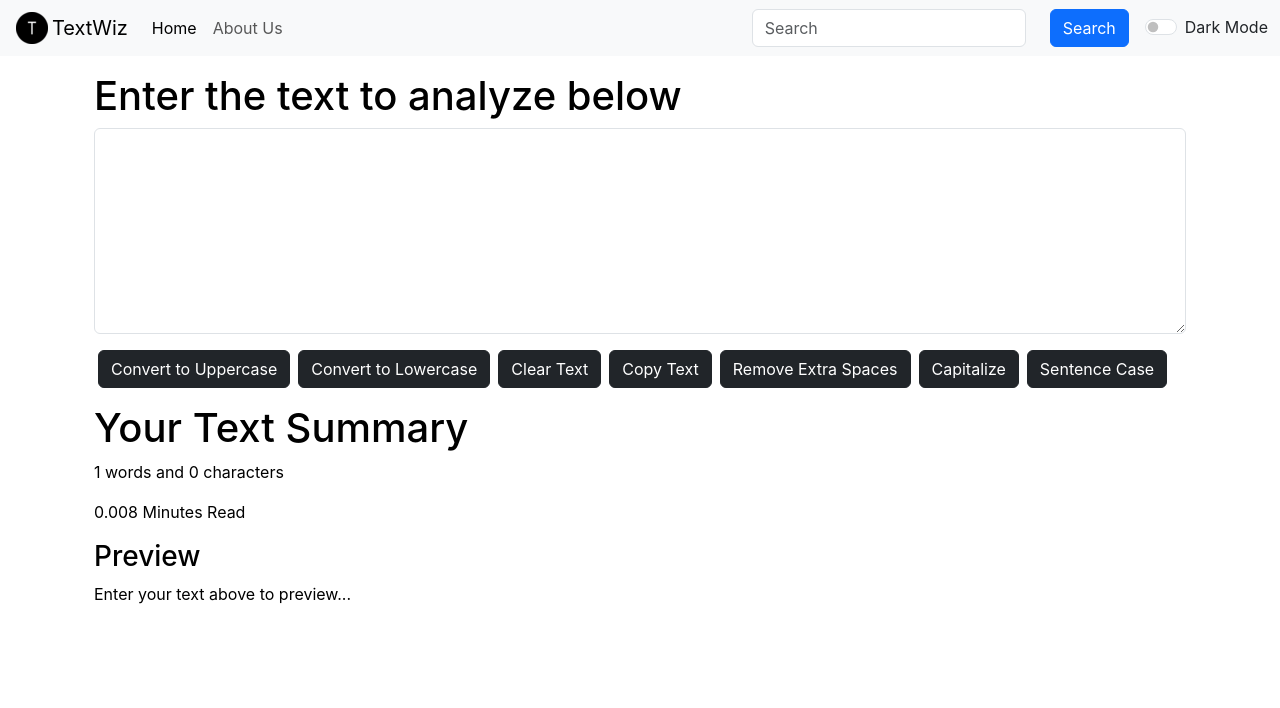
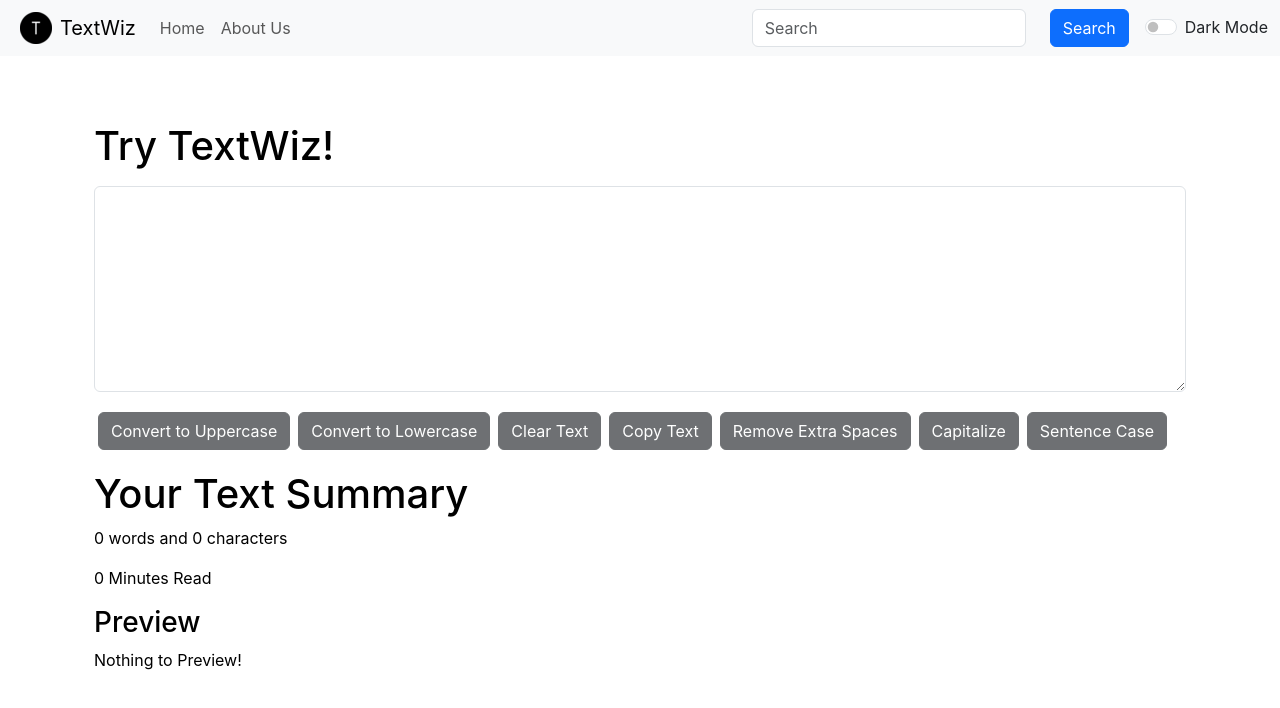
Before and after one commit to girijachachada/TextWiz, a React (Create React App) app: page / in a window 1280 px wide. Shown: the top 708 px of the page. Built offline with nearby package versions, Linux system fonts and the light colour scheme.

Commit message:
Enhanced Features

```diff
--- a/src/App.js
+++ b/src/App.js
@@ -50,7 +50,7 @@ function App() {
       <div className="container my-3">
       <Routes>
           <Route exact path="/about" element={<About mode={mode} />} />
-          <Route exact path="/"element={<TextForm heading="Enter the text to analyze below" showAlert={showAlert} mode={mode}/>} />
+          <Route exact path="/"element={<TextForm heading="Try TextWiz" showAlert={showAlert} mode={mode}/>} />
       </Routes>
       </div>
       </Router>
--- a/src/components/About.js
+++ b/src/components/About.js
@@ -11,7 +11,7 @@ export default function About(props) {
         if (props.mode === "dark") {
           setMyStyle({
             color: 'white',
-            backgroundColor: 'rgba(1,1,1,0.95)'
+            backgroundColor: 'rgb(33, 37, 41)'
           });
         } else {
           setMyStyle({
@@ -48,7 +48,7 @@ export default function About(props) {
                 <div className="accordion-item">
                     <h2 className="accordion-header">
                         <button className="accordion-button collapsed" style={myStyle} type="button" data-bs-toggle="collapse" data-bs-target="#flush-collapseOne" aria-expanded="false" aria-controls="flush-collapseOne">
-                            What is TextWiz?
+                           <strong>What is TextWiz?</strong>
                         </button>
                     </h2>
                     <div id="flush-collapseOne" className="accordion-collapse collapse" data-bs-parent="#accordionFlushExample">
@@ -58,11 +58,21 @@ export default function About(props) {
                 <div className="accordion-item">
                     <h2 className="accordion-header">
                         <button className="accordion-button collapsed" type="button" style={myStyle} data-bs-toggle="collapse" data-bs-target="#flush-collapseTwo" aria-expanded="false" aria-controls="flush-collapseTwo">
-                            What features do we provide?
+                            <strong>What features do we provide?</strong>
                         </button>
                     </h2>
                     <div id="flush-collapseTwo" className="accordion-collapse collapse" data-bs-parent="#accordionFlushExample">
                         <div className="accordion-body" style={myStyle}>We provide features like text conversion, text summarization,text enhancing and many more.</div>
+                    </div>
+                </div>
+                <div className="accordion-item">
+                    <h2 className="accordion-header">
+                        <button className="accordion-button collapsed" type="button" style={myStyle} data-bs-toggle="collapse" data-bs-target="#flush-collapseThree" aria-expanded="false" aria-controls="flush-collapseThree">
+                            <strong>Is it free to use?</strong>
+                        </button>
+                    </h2>
+                    <div id="flush-collapseThree" className="accordion-collapse collapse" data-bs-parent="#accordionFlushExample">
+                        <div className="accordion-body" style={myStyle}>TextWiz is absolutely free to use.</div>
                     </div>
                 </div>
             </div>
--- a/src/components/Alert.js
+++ b/src/components/Alert.js
@@ -8,8 +8,10 @@ export default function Alert(props) {
   }
 
   return (
-        props.alert && <div className={`alert alert-${props.alert.type} alert-dismissible fade show`} role="alert">
-        <strong>{capitalize(props.alert.type)} </strong>{props.alert.msg}
-        </div>
+    <div style={{height:"50px"}}>
+      {props.alert && <div className={`alert alert-${props.alert.type} alert-dismissible fade show`} role="alert">
+      <strong>{capitalize(props.alert.type)} </strong>{props.alert.msg}
+      </div>}
+    </div>
   )
 }
--- a/src/components/Navbar.js
+++ b/src/components/Navbar.js
@@ -1,5 +1,5 @@
 import React from "react";
-import PropTypes from "prop-types";
+// import PropTypes from "prop-types";
 import { Link } from "react-router-dom";
 
 export default function Navbar(props) {
@@ -9,7 +9,7 @@ export default function Navbar(props) {
       data-bs-theme={props.mode}
     >
       <div className="container-fluid">
-        <img className="mx-1" alt="Logo" src={`${process.env.PUBLIC_URL}/favicon-32x32.png`}/>
+        <img className="mx-2" alt="Logo" src={`${process.env.PUBLIC_URL}/favicon-32x32.png`}/>
         <Link className="navbar-brand" to="/">
           {props.title}
         </Link>
@@ -27,11 +27,11 @@ export default function Navbar(props) {
         <div className="collapse navbar-collapse" id="navbarSupportedContent">
           <ul className="navbar-nav me-auto mb-2 mb-lg-0">
             <li className="nav-item">
-              <Link className="nav-link active" aria-current="page" to="/">
+              <Link className="nav-link" aria-current="page" to="/">
                 Home
               </Link>
             </li>
-            <li classNameName="nav-item">
+            <li className="nav-item">
               <Link className="nav-link" to="/about">
                 {props.aboutText}
               </Link>
@@ -56,7 +56,7 @@ export default function Navbar(props) {
               id="flexSwitchCheckDefault"
               onClick={props.toggleMode}
             />
-            <label className="form-check-label" for="flexSwitchCheckDefault">
+            <label className="form-check-label" htmlFor="flexSwitchCheckDefault">
               Dark Mode
             </label>
           </div>
@@ -66,12 +66,12 @@ export default function Navbar(props) {
   );
 }
 
-Navbar.propTypes = {
-  title: PropTypes.string.isRequired,
-  aboutText: PropTypes.string.isRequired,
-};
+// Navbar.propTypes = {
+//   title: PropTypes.string.isRequired,
+//   aboutText: PropTypes.string.isRequired,
+// };
 
-Navbar.defaultProps = {
-  title: "Set Title Here",
-  aboutText: "About",
-};
+// Navbar.defaultProps = {
+//   title: "Set Title Here",
+//   aboutText: "About",
+// };
--- a/src/components/TextForm.js
+++ b/src/components/TextForm.js
@@ -32,6 +32,7 @@ export default function TextForm(props) {
     var text = document.getElementById("myBox");
     text.select();
     navigator.clipboard.writeText(text.value);
+    document.getSelection().removeAllRanges();
     props.showAlert("Copied to Clipboard","success");
   }
 
@@ -62,7 +63,7 @@ export default function TextForm(props) {
   return (
     <>
       <div className="container my-3" style={{color: props.mode==='dark'?'white':'black'}}>
-        <h1>{props.heading}</h1>
+        <h1 className="mb-3">{props.heading}!</h1>
         <div className="mb-3">
           <textarea
             className="form-control"
@@ -73,34 +74,34 @@ export default function TextForm(props) {
             style={{backgroundColor: props.mode==='dark'?'#212529':'white', color: props.mode==='dark'?'white':'black'}}
           ></textarea>
         </div>
-        <button className={`btn btn-${props.mode==='light'?'dark':'light'} mx-1`} onClick={handleUpperClick}>
+        <button className={`btn btn-${props.mode==='light'?'dark':'light'} mx-1 my-1`} disabled={text.length===0} onClick={handleUpperClick}>
           Convert to Uppercase
         </button>
-        <button className={`btn btn-${props.mode==='light'?'dark':'light'} mx-1`} onClick={handleLowerClick}>
+        <button className={`btn btn-${props.mode==='light'?'dark':'light'} mx-1 my-1`} disabled={text.length===0} onClick={handleLowerClick}>
           Convert to Lowercase
         </button>
-        <button className={`btn btn-${props.mode==='light'?'dark':'light'} mx-1`} onClick={handleClearClick}>
+        <button className={`btn btn-${props.mode==='light'?'dark':'light'} mx-1 my-1`} disabled={text.length===0} onClick={handleClearClick}>
           Clear Text
         </button>
-        <button className={`btn btn-${props.mode==='light'?'dark':'light'} mx-1`} onClick={handleCopy}>
+        <button className={`btn btn-${props.mode==='light'?'dark':'light'} mx-1 my-1`} disabled={text.length===0} onClick={handleCopy}>
           Copy Text
         </button>
-        <button className={`btn btn-${props.mode==='light'?'dark':'light'} mx-1`} onClick={handleExtraSpaces}>
+        <button className={`btn btn-${props.mode==='light'?'dark':'light'} mx-1 my-1`} disabled={text.length===0} onClick={handleExtraSpaces}>
           Remove Extra Spaces
         </button>
-        <button className={`btn btn-${props.mode==='light'?'dark':'light'} mx-1`} onClick={handleCapitalize}>
+        <button className={`btn btn-${props.mode==='light'?'dark':'light'} mx-1 my-1`} disabled={text.length===0} onClick={handleCapitalize}>
           Capitalize
         </button>
-        <button className={`btn btn-${props.mode==='light'?'dark':'light'} mx-1`} onClick={handleSentenceCase}>
+        <button className={`btn btn-${props.mode==='light'?'dark':'light'} mx-1 my-1`} disabled={text.length===0} onClick={handleSentenceCase}>
           Sentence Case
         </button>
       </div>
       <div className="container my-3" style={{color: props.mode==='dark'?'white':'black'}}>
         <h1>Your Text Summary</h1>
-        <p>{text.split(" ").length} words and {text.length} characters</p>
-        <p>{0.008*text.split(" ").length} Minutes Read</p>
+        <p>{text.split(/\s+/).filter((element)=>{return element.length!==0}).length} words and {text.length} characters</p>
+        <p>{0.008*text.split(/\s+/).filter((element)=>{return element.length!==0}).length} Minutes Read</p>
         <h3>Preview</h3>
-        <p>{text.length>0?text:"Enter your text above to preview..."}</p>
+        <p>{text.length>0?text:"Nothing to Preview!"}</p>
       </div>
     </>
   );
```
